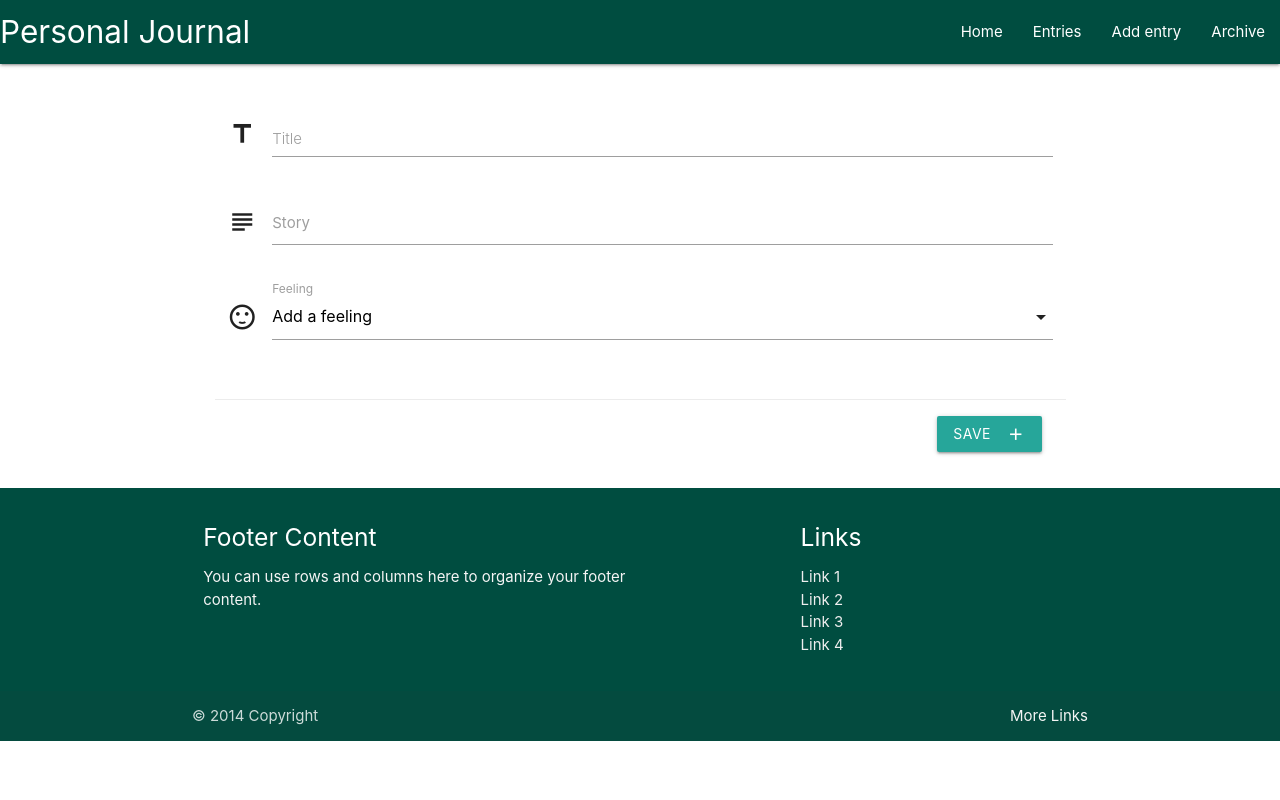
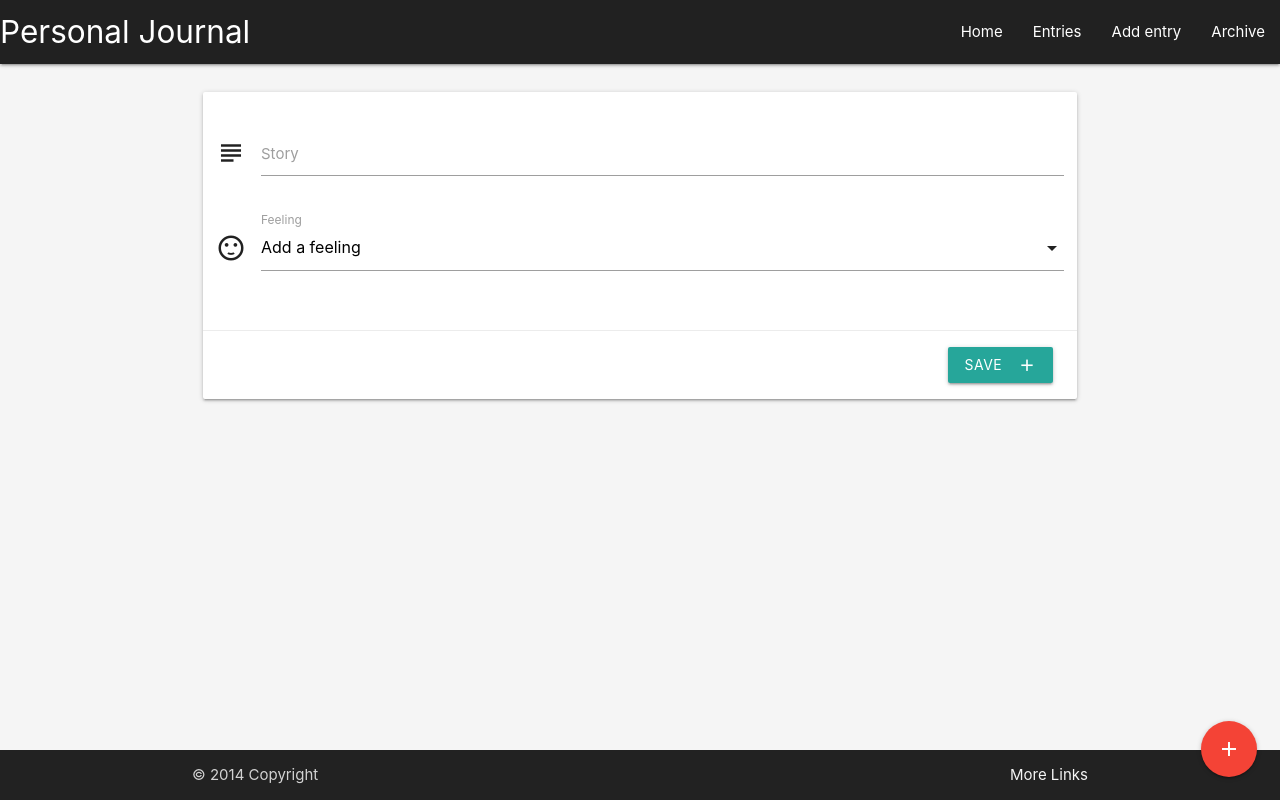
Before and after one commit to onisstudio/personal-journal-ms3, a Flask app: page /add_entry in a window 1280 px wide. Run offline with Flask 2, Linux system fonts and the light colour scheme; a database or web service that is not in the repository returns one stand-in record (values such as "Sample title"); some libraries are stand-ins or nearby versions.

Commit message:
Removed entry title and add floating button

```diff
--- a/app.py
+++ b/app.py
@@ -52,7 +52,6 @@ def update_entry(entry_id):
     entries.update({'_id': ObjectId(entry_id)},
                    {
         '$set': {
-            'entry_title': request.form.get('entry_title'),
             'entry_story': request.form.get('entry_story'),
             'feeling_name': request.form.get('feeling_name'),
             'entry_updated': datetime.datetime.utcnow()
--- a/static/css/style.css
+++ b/static/css/style.css
@@ -0,0 +1,161 @@
+body {
+  display: flex;
+  min-height: 100vh;
+  flex-direction: column;
+}
+
+main {
+  flex: 1 0 auto;
+}
+
+/*---------- SPACING ----------*/
+
+/* Padding Zero */
+
+.p0 {
+  padding: 0 !important;
+}
+
+/* Padding Top */
+
+.pt0 {
+  padding-top: 0px !important;
+}
+
+.pt5 {
+  padding-top: 5px !important;
+}
+
+.pt10 {
+  padding-top: 10px !important;
+}
+
+.pt20 {
+  padding-top: 20px !important;
+}
+
+/* Padding Bottom */
+
+.pb0 {
+  padding-bottom: 0px !important;
+}
+
+.pb5 {
+  padding-bottom: 5px !important;
+}
+
+.pb10 {
+  padding-bottom: 10px !important;
+}
+
+.pb20 {
+  padding-bottom: 20px !important;
+}
+
+/* Padding Left */
+
+.p0 {
+  padding-left: 0px !important;
+}
+
+.p5 {
+  padding-left: 5px !important;
+}
+
+.pl0 {
+  padding-left: 10px !important;
+}
+
+.p20 {
+  padding-left: 20px !important;
+}
+
+/* Padding Right */
+
+.pr0 {
+  padding-right: 0px !important;
+}
+
+.pr5 {
+  padding-right: 5px !important;
+}
+
+.pr10 {
+  padding-right: 10px !important;
+}
+
+.pr20 {
+  padding-right: 20px !important;
+}
+
+/* Margin Top */
+
+.mt0 {
+  margin-top: 0 !important;
+}
+
+.mt5 {
+  margin-top: 5px !important;
+}
+
+.mt10 {
+  margin-top: 10px !important;
+}
+
+.mt20 {
+  margin-top: 20px !important;
+}
+
+/* Margin Bottom */
+
+.mb0 {
+  margin-bottom: 0 !important;
+}
+
+.mb5 {
+  margin-bottom: 5px !important;
+}
+
+.mb10 {
+  margin-bottom: 10px !important;
+}
+
+.mb20 {
+  margin-bottom: 20px !important;
+}
+
+/* Margin Left */
+
+.ml0 {
+  margin-left: 0 !important;
+}
+
+.ml15 {
+  margin-left: 5px;
+}
+
+.ml10 {
+  margin-left: 10px;
+}
+
+.ml20 {
+  margin-left: 20px;
+}
+
+/* Margin Right */
+
+.mr0 {
+  margin-right: 0 !important;
+}
+
+.mr5 {
+  margin-left: 5px !important;
+}
+
+.mr10 {
+  margin-right: 10px !important;
+}
+
+.mr20 {
+  margin-right: 20px !important;
+}
--- a/static/js/script.js
+++ b/static/js/script.js
@@ -1,4 +1,5 @@
   $(document).ready(function () {
       $('select').formSelect();
       $('.tooltipped').tooltip();
+      $('.fixed-action-btn').floatingActionButton();
   });
--- a/templates/addentry.html
+++ b/templates/addentry.html
@@ -4,18 +4,8 @@
 <div class="row">
     <div class="col s12">
         <div class="card">
-            <form action="{{ url_for('insert_entry') }}" method="POST" class="col s12">
+            <form action="{{ url_for('insert_entry') }}" method="POST">
             <div class="card-content">
-                <div class="row">
-                    <span class="card-title">
-                        <div class="input-field">
-                            <i class="material-icons prefix">title</i>
-                            <input id="entry_title" name="entry_title" type="text">
-                            <label for="entry_title">Title</label>
-                        </div>
-                    </span>
-                </div>
-
                 <div class="row">
                     <div class="input-field">
                         <span class="material-icons prefix">
--- a/templates/base.html
+++ b/templates/base.html
@@ -8,46 +8,34 @@
 
 </head>
 
-<body>
+<body class="grey lighten-4">
 
     <div class="navbar-fixed">
         <nav>
-            <div class="nav-wrapper teal darken-4">
+            <div class="nav-wrapper grey darken-4">
                 <a href="#" class="brand-logo">Personal Journal</a>
                 <ul id="nav-mobile" class="right hide-on-med-and-down">
                     <li><a href="/">Home</a></li>
-                    <li><a href="entries.html">Entries</a></li>
+                    <li><a href="/entries">Entries</a></li>
                     <li><a href="/add_entry">Add entry</a></li>
-                    <li><a href="archive.html">Archive</a></li>
+                    <li><a href="/archive">Archive</a></li>
                 </ul>
             </div>
         </nav>
     </div>
 
-    <div class="container">
+    <main class="container mt20">
         {% block content %}
         {% endblock %}
-    </div>
 
-    <footer class="page-footer teal darken-4">
-        <div class="container">
-            <div class="row">
-                <div class="col l6 s12">
-                    <h5 class="white-text">Footer Content</h5>
-                    <p class="grey-text text-lighten-4">You can use rows and columns here to organize your footer
-                        content.</p>
-                </div>
-                <div class="col l4 offset-l2 s12">
-                    <h5 class="white-text">Links</h5>
-                    <ul>
-                        <li><a class="grey-text text-lighten-3" href="#!">Link 1</a></li>
-                        <li><a class="grey-text text-lighten-3" href="#!">Link 2</a></li>
-                        <li><a class="grey-text text-lighten-3" href="#!">Link 3</a></li>
-                        <li><a class="grey-text text-lighten-3" href="#!">Link 4</a></li>
-                    </ul>
-                </div>
-            </div>
-        </div>
+        <div class="fixed-action-btn">
+            <a class="btn-floating btn-large red" href="/add_entry">
+              <i class="large material-icons">add</i>
+            </a>
+          </div>
+    </main>
+
+    <footer class="page-footer grey darken-4 pt0">
         <div class="footer-copyright">
             <div class="container">
                 © 2014 Copyright
```
Also changed, not shown: templates/editentry.html (+1 -11 lines), templates/entries.html (+4 -4 lines).
